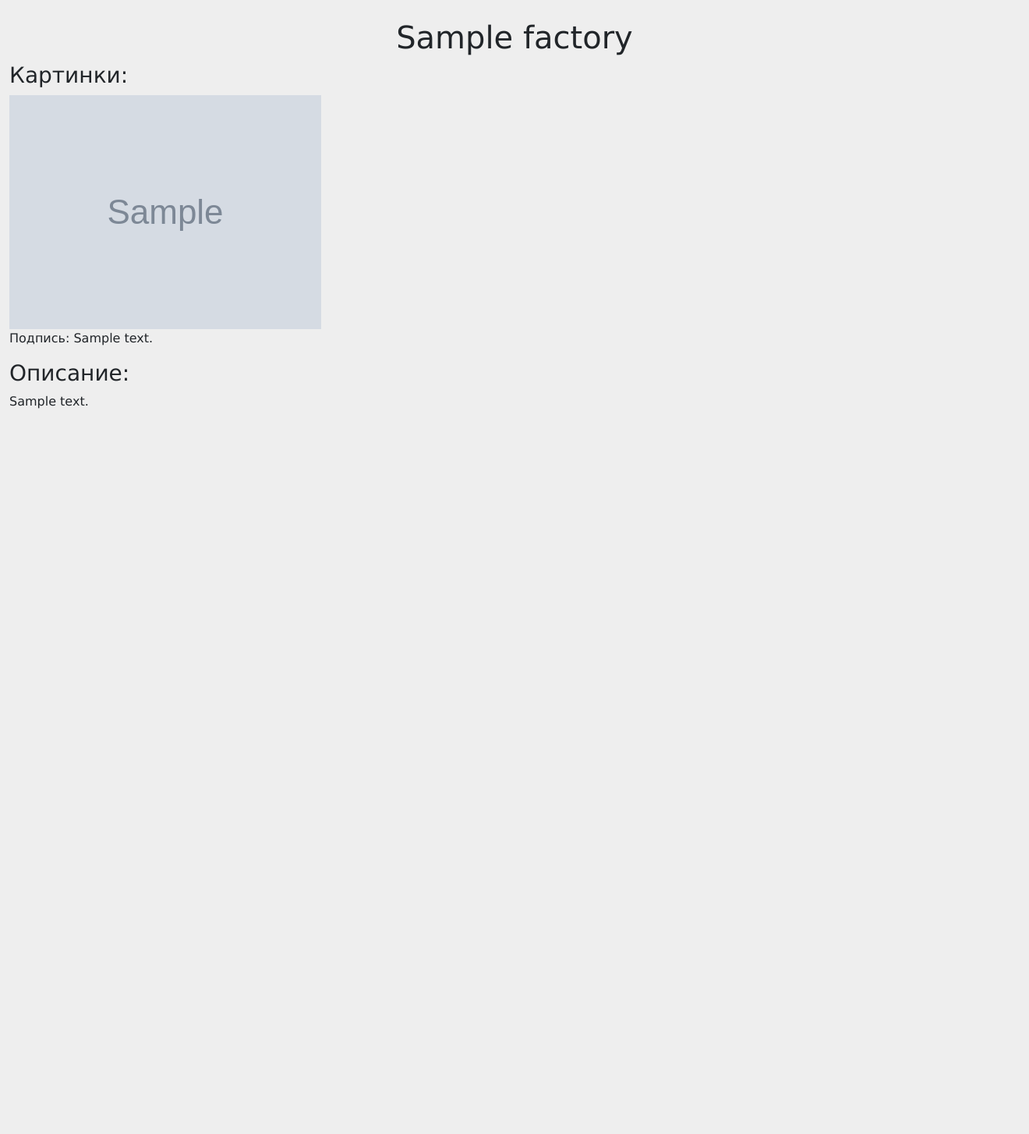
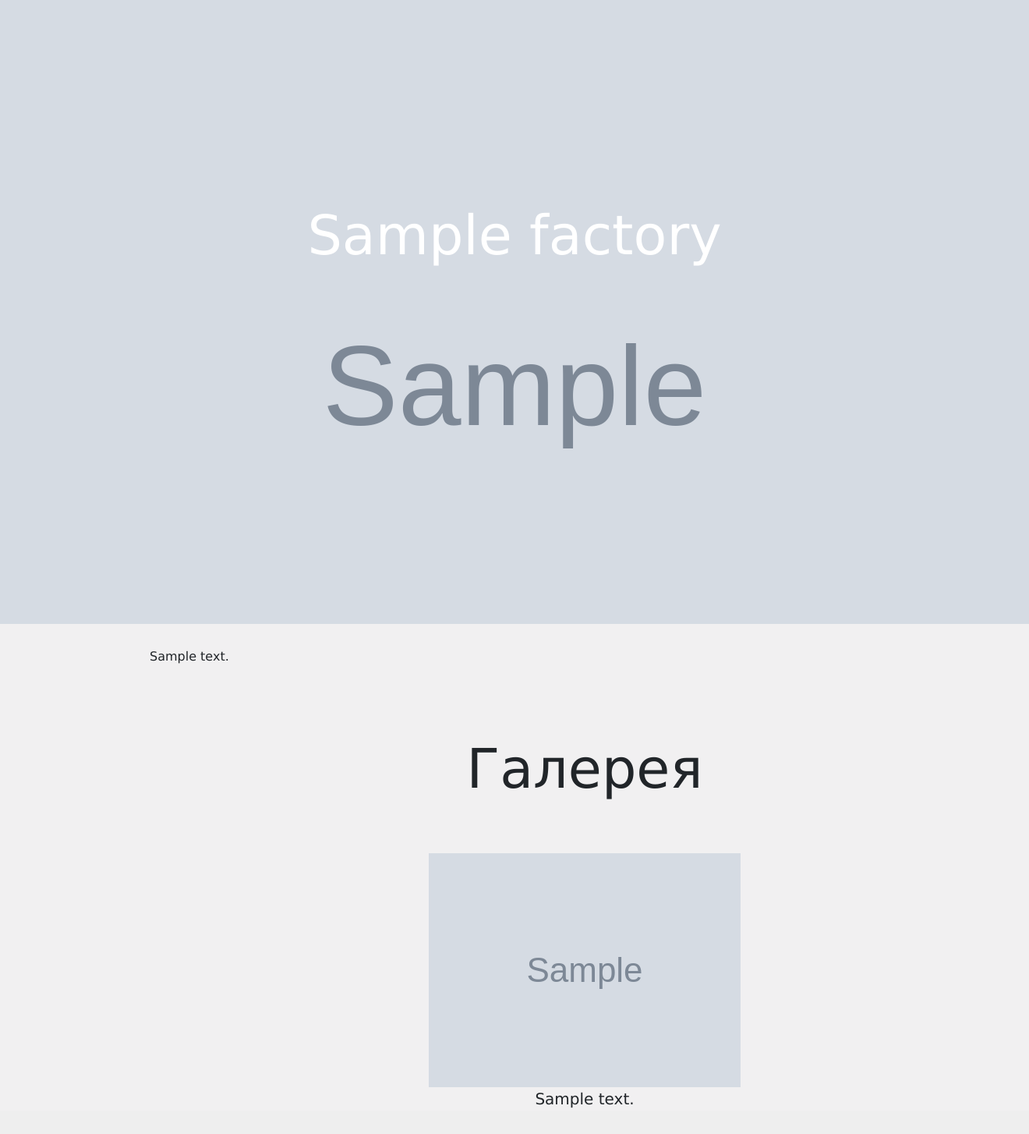
Before and after one commit to Gadzet005/HistoryProject, a Django app: page /factory/1/ in a window 1320 px wide. Shown: the part 64-1518 px from the top of the page at 78% size. Before the commit the page ends 588 px from the top, so only its background shows below. Run offline with Django 4.2, Linux system fonts and the light colour scheme; tables that the repository leaves empty hold one stand-in row (values such as "Sample post"); grey boxes marked "Sample" are stand-in pictures.

Commit message:
обновил страницу завода

```diff
--- a/Project/main/models.py
+++ b/Project/main/models.py
@@ -25,7 +25,7 @@ class Factory(Exhibit):
 
 class Picture(models.Model):
     image = models.ImageField("Картинка", upload_to="images/%Y/%m")
-    text = models.CharField("Подпись", max_length=100)
+    text = models.CharField("Подпись", max_length=100, null=True, blank=True)
     factory = models.ForeignKey(
         Factory, verbose_name="Фабрика", on_delete=models.CASCADE
     )
--- /dev/null
+++ b/Project/static/css/styles_factory.css
@@ -0,0 +1,57 @@
+.my-block {
+	margin: 0;
+	background-color: #f1f0f1;
+}
+
+.exit {
+	margin: 15px 45px;
+	display: flex;
+	align-items: center;
+	position: fixed;
+}
+
+.header {
+	background-color: #606060; /* цветовой фон за изображением */
+    height: 100vh;
+	background-repeat: no-repeat;
+	background-position: 0% 0%;
+	background-attachment: local;
+	background-size: cover;
+}
+
+.title {
+	font-size: 70px;
+	font-weight: 400;
+}
+
+.date {
+	font-size: 50px;
+	font-weight: 400;
+}
+
+.header-title {
+	text-align: center;
+	padding-top: 250px;
+	color: white;
+}
+
+.container {
+	margin: 30px 180px;
+}
+
+.text {
+	margin-bottom: 80px;
+}
+
+.gallery {
+	text-align: center;
+}
+
+.foto {
+	margin-top: 55px;
+}
+
+.signature {
+	font-size: 20px;
+	font-weight: 100;
+}
--- a/Project/templates/base.html
+++ b/Project/templates/base.html
@@ -20,7 +20,7 @@
 
 <body class="main-block">
   <header>
-    <nav class="navbar navbar-expand-lg navbar-dark bg-dark py-2 px-3 px-lg-5 mb-4">
+    <nav class="navbar navbar-expand-lg navbar-dark bg-dark">
       <div class="container-fluid">
         <div class="collapse navbar-collapse" id="navbarNav">
           <ul class="nav navbar-nav nav-pills ms-auto me-auto fs-5">
@@ -35,7 +35,7 @@
       </div>
     </nav>
   </header>
-  <main class="container-fluid">
+  <main>
   {% block content %}
 
   {% endblock content %}
--- a/Project/templates/main/about.html
+++ b/Project/templates/main/about.html
@@ -4,7 +4,7 @@
 
 {% block content %}
 <div class="container">
-    <h2 class="text-center fw-bold mb-4">
+    <h2 class="text-center fw-bold my-4">
         Добро пожаловать в виртуальный музей промышленности Урала XVII века!
     </h2>
     <p class="fs-5">Пройдясь по залам нашего музея, вы познакомитесь с династиями промышленников, прогуляетесь по городам-заводам Урала, увидите продукцию этих заводов и узнаете, как жили на них рабочие.</p>
@@ -19,7 +19,7 @@
         <a class="btn btn-success btn-lg fs-5" href="{% url "main:map" %}">Перейти к карте</a>
     </div>
 
-    <div class="py-3 my-4 border-top fixed-bottom container">
+    <div class="py-3 my-4 border-top container fixed-bottom">
     <h4>Список использованной литературы:</h4>
     <ul>
         <li>Хью Хадсон-мл. Первые Демидовы и развитие чёрной металлургии России в XVIII веке;</li>
--- a/Project/templates/main/factory.html
+++ b/Project/templates/main/factory.html
@@ -1,20 +1,53 @@
 {% extends "base.html" %}
+{% load static %}
 
-{% block title %}Статья{% endblock title %}
+{% block title %}
+{{ factory.name }}
+{% endblock title %}
 
-{% block content %}
+{% block extra_head %}
+<link href="{% static "css/styles_factory.css" %}" rel="stylesheet" type="text/css"/>
+{% endblock extra_head %}
 
-<h1 class="text-center">
-    {{ factory.name }}
-</h1>
+ {% block content %}
+<div class="my-block">
+	<!--<div class="header-line">
+		<div class="logo">
+			<a href="/"><img type="images" width="60" high="60" src="images/logo.jpg" alt=""></a>
+		</div>
 
-<h3>Картинки:</h3>
-{% for picture in factory.pictures.all %}
-<img src="{{ picture.image.url }}" alt="Картинка">
-<p>Подпись: {{ picture.text }}</p>
-{% endfor %}
+		<div class="navigation">
+			<a href="#" class="nav-item">a;sdlfjlakjsdf</a>
+			<a href="#" class="nav-item">qewqrwerq</a>
+		</div>
+	</div>-->
 
-<h3>Описание:</h3>
-<p>{{ factory.description }}</p>
+	{% comment %} <div class="exit">
+		<a href="/"><img width="55px" src="images/exit1.png" alt="Exit"></a>
+	</div> {% endcomment %}
+
+	<div class="header" style="background-image: url('{{ factory.image.url }}');">
+		<div class="header-title">
+			<div class="title">{{ factory.name }}</div>
+			{% comment %} <div class="date">1740-е-1890-е</div> {% endcomment %}
+		</div>
+	</div>
+
+	<div class="container">
+		<div class="text">
+			<p>{{ factory.description|linebreaks }}</p>
+		</div>
+		<div class="gallery">
+			<div class="title">Галерея</div>
+			{% for picture in factory.pictures.all %}
+				<img class="foto" src="{{ picture.image.url }}" alt="фото">
+				{% if picture.text %}
+				<div class="signature">{{ picture.text }}</div>
+				{% endif %}
+			{% endfor %}
+		</div>
+	</div>
+
+</div>
 
 {% endblock content %}
```
Also changed, not shown: Project/main/migrations/0004_alter_picture_text.py (added).
